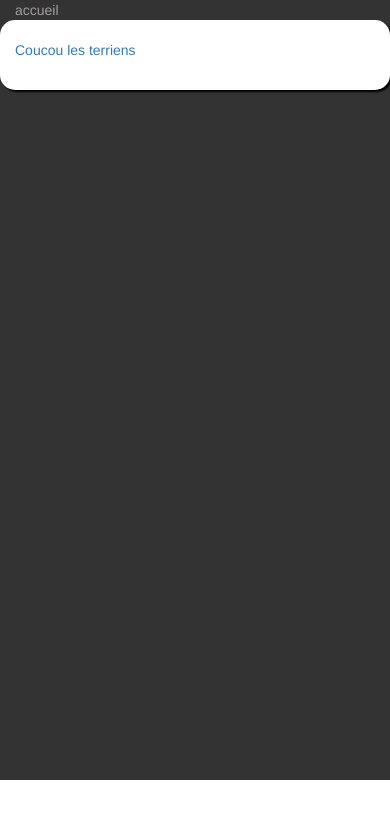
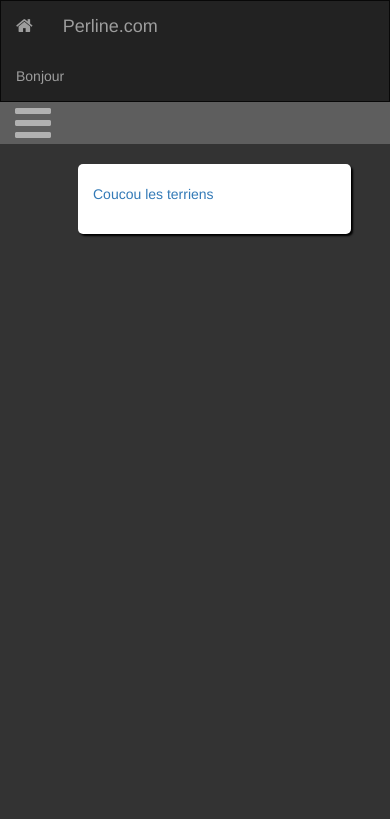
Before and after one commit to Argonder/Projet, a Symfony app: template templates/admin.html.twig in a window 390 px wide. Shown: the top 819 px of the page. Run offline with Twig, Linux system fonts and the light colour scheme; the template is opened without the code that fills it, so the values that code supplies are empty; some libraries are stand-ins or nearby versions.

Commit message:
css responsive menu + css admin + nav admin

```diff
--- a/public/css/style.css
+++ b/public/css/style.css
@@ -47,10 +47,6 @@ header .navbar-default {
 /* Accueil */
 
 /* SLIDER */
-#slider {
-
-}
-
 #carousel-example-generic {
     padding:0;
     margin:0;
@@ -186,58 +182,161 @@ footer{
 
 /* ADMIN */
 /*Accueil*/
-.retour{
-  margin-left:15px;
-  color: #A09D9D;
+
+.row{
+    margin:0;
+    padding:0;
 }
 
-.retour:hover {
-    color: #C01616;
-    text-decoration: none;
-}
-
-/*SLIDER*/
 .adminBody{
     background-color: #333333;
-    width:100%;
-    height:780px;
 }
 
 .adminContainer{
     background-color: #FFFFFF;
     padding-top:20px;
     padding-bottom:20px;
-    border-radius: 15px;
-    box-shadow: 2px 2px 2px #000000 ;
+    border-radius: 5px;
+    box-shadow: 2px 2px 2px #000000;
+    width: 70%;
+    margin-bottom: 50px;
 }
 
-.adminContainer h3{
+/* NAVBAR */
+.adminBody .navbar-inverse{
+    padding: 0 50px 0 20px;
+}
+
+.adminBody nav{
+    margin-bottom: 50px;
+}
+
+.adminBody .navbar_admin ul li a{
+    color: #FFFFFF;
+
+}
+
+.adminBody .navbar_admin ul li a:hover {
+    color: #c04b42;
+    text-decoration: none;
+}
+
+.adminBody .navbar_admin ul li{
+    text-decoration:none;
+    list-style-type: none;
+    margin-bottom: 30px;
+}
+
+
+/*SLIDER*/
+.adminContainer .slider h3{
     padding-bottom:10px;
     text-align:center;
     color: #333333;
 }
-.adminContainer h4{
+.adminContainer .slider h4{
     margin-top:40px;
 }
 
-.adminContainer img{
-    height:80px;
+.adminContainer .slider img{
+    height: 100px;
+    margin-left: 20px;
 }
 
-.form-inline form #form label {
+.adminContainer .slider .imageslider a{
+    margin-left: 44px;
+}
+
+
+.slider .form-inline form #form label {
     margin-bottom: 10px;
     margin-right: 30px;
     margin-top: 15px;
 }
-.btn-formslider, .ferm{
+.slider .btn-formslider, .ferm{
     margin-top: 30px;
 }
-.ferm{
+.slider .ferm{
     padding:1px 2px;
 }
 
 /* FIN ADMIN */
 /*Responsive */
-@media (max-width:720px){
+@media (max-width:1380px){
+    /*SLIDER*/
+    .adminContainer .slider h3{
+        text-align:left;
+    }
+}
 
+@media (max-width: 780px){
+    /* navbar site*/
+    #slider{
+    margin-top: 60px ;
+    }
+    .container .resp ul li a{
+        color: #3e3e3e;
+        list-style-type: none;
+        text-transform: uppercase;
+    }
+    .container .resp ul li{
+        background-color: #bfbfbf;
+        font-weight: bold;
+        margin-bottom: 10px;
+        border-radius: 2px;
+        text-align:center;
+    }
+    .container .resp {
+        width:100%;
+        background-color: #b1b1b1;
+        padding: 10px;
+    }
+    .container .resp ul {
+        list-style-type: none;
+        border-radius: 10px;
+    }
+    /****************/
+    /* navbar ADMIN*/
+    .adminBody nav{
+        margin-bottom: 0px;
+    }
+
+    .adminContainer{
+        margin-left: 20%;
+    }
+
+    .adminBody .navbar-inverse{
+        padding: 0;
+    }
+
+    .adminBody .resp .ham, .adminBody .resp .cross {
+        color: #b1b1b1;
+    }
+    .adminBody .resp ul li a{
+        color: #b1b1b1;
+        list-style-type: none;
+    }
+
+    .adminBody .resp ul li a{
+        color: #3e3e3e;
+        list-style-type: none;
+        text-transform: uppercase;
+    }
+    .adminBody .resp ul li{
+        background-color: #b4b4b4;
+        font-weight: bold;
+        margin-bottom: 10px;
+        border-radius: 2px;
+        text-align:center;
+    }
+
+    .adminBody .resp {
+        margin-bottom: 20px;
+        width:100%;
+        background-color: #5e5e5e;
+    }
+    .adminBody .resp ul {
+        list-style-type: none;
+        border-radius: 10px;
+    }
 }
--- a/public/js/script.js
+++ b/public/js/script.js
@@ -75,9 +75,10 @@ function resizePage()
 {
     //inferieur à 750px
     var Largeur = $(window).width();
-    if(Largeur < 750) {
+    if(Largeur < 780) {
         $('.resp').show();
         $('.navbar-default').hide();
+        $('.navbar_admin').hide();
 
         //menu hamburger
         $('.hamenu').hide();
@@ -98,6 +99,7 @@ function resizePage()
     }else{
         $('.resp').hide();
         $('.navbar-default').show();
+        $('.navbar_admin').show();
     }
 };
 
--- a/templates/admin/slider/ajouter.html.twig
+++ b/templates/admin/slider/ajouter.html.twig
@@ -2,10 +2,9 @@
 
    {% block body %}
        <div class="container">
-
+           <div class="slider">
                <h3>Modifier le Slider</h3>
                <!-- image deja presente dans le slider -->
-
                <div class="row imageslider">
 
                     {% for slider in product %}
@@ -32,5 +31,6 @@
                    {{ form_end(form) }}
                </div>
            </div>
+       </div>
 
    {% endblock %}
--- a/templates/base-admin.html.twig
+++ b/templates/base-admin.html.twig
@@ -7,12 +7,48 @@
     <link rel="stylesheet" href="https://maxcdn.bootstrapcdn.com/font-awesome/4.7.0/css/font-awesome.min.css">
 
 </head>
-<body>
-    <div class="adminBody">
-        <a href="{{ path('app_admin') }}" alt="retour" class="retour">accueil</a>
-        <div class="container adminContainer">
-        {% block body %}
-        {% endblock %}
+<body class="adminBody">
+    <div>
+        <nav class="navbar navbar-inverse">
+            <div class="container-fluid">
+                <div class="navbar-header">
+                    <a class="navbar-brand" href="{{ path('app_admin') }}">
+                        <span class="fa fa-home"></span>
+                    </a>
+                    <a class="navbar-brand" href="{{ path('app_lucky_number') }}">
+                        <span>Perline.com</span>
+                    </a>
+                </div>
+                <p class="navbar-text navbar-right">Bonjour {{ app.user.username }} </p>
+            </div>
+        </nav>
+        <!-- Menu Responsive -->
+        <nav class="resp col-xs-2">
+            <span class="ham fa fa-bars fa-3x "></span>
+            <span class="cross fa fa-times fa-3x "></span>
+            <ul class="hamenu">
+                <li><a href="{{ path('app_addarticle') }}" alt="Article">Articles</a></li>
+                <li><a href="{{ path('app_insertSlider') }}" alt="Slider">Slider</a></li>
+                <li><a href="#" alt="Presentation">Presentation</a></li>
+                <li><a href="#" alt="Contact">Contact</a></li>
+            </ul>
+        </nav>
+        <!-- Fin menu Responsive -->
+
+        <div class="row">
+            <div class="navbar_admin col-xs-2">
+                <ul>
+                    <li><a href="{{ path('app_addarticle') }}" alt="Article">Articles</a></li>
+                    <li><a href="{{ path('app_insertSlider') }}" alt="Slider">Slider</a></li>
+                    <li><a href="#" alt="Presentation">Presentation</a></li>
+                    <li><a href="#" alt="Contact">Contact</a></li>
+                </ul>
+            </div>
+
+            <div class="container adminContainer col-xs-10">
+            {% block body %}
+            {% endblock %}
+            </div>
         </div>
     </div>
     <script src="https://code.jquery.com/jquery-3.1.1.slim.min.js" integrity="sha384-A7FZj7v+d/sdmMqp/nOQwliLvUsJfDHW+k9Omg/a/EheAdgtzNs3hpfag6Ed950n" crossorigin="anonymous"></script>
```
Also changed, not shown: src/Controller/AdminController.php (+5 -2 lines). Lines whose indentation alone changed are shown as unchanged.
